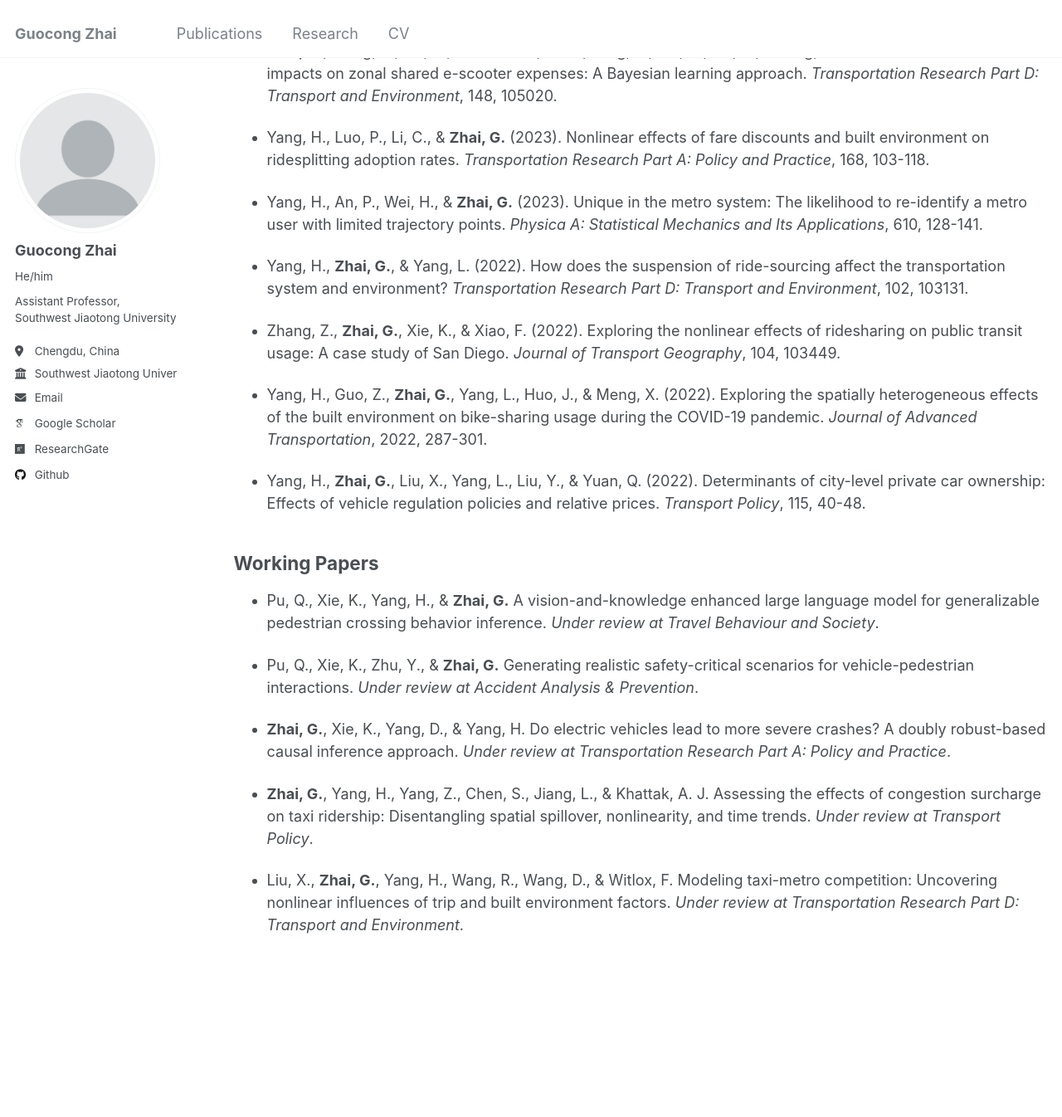
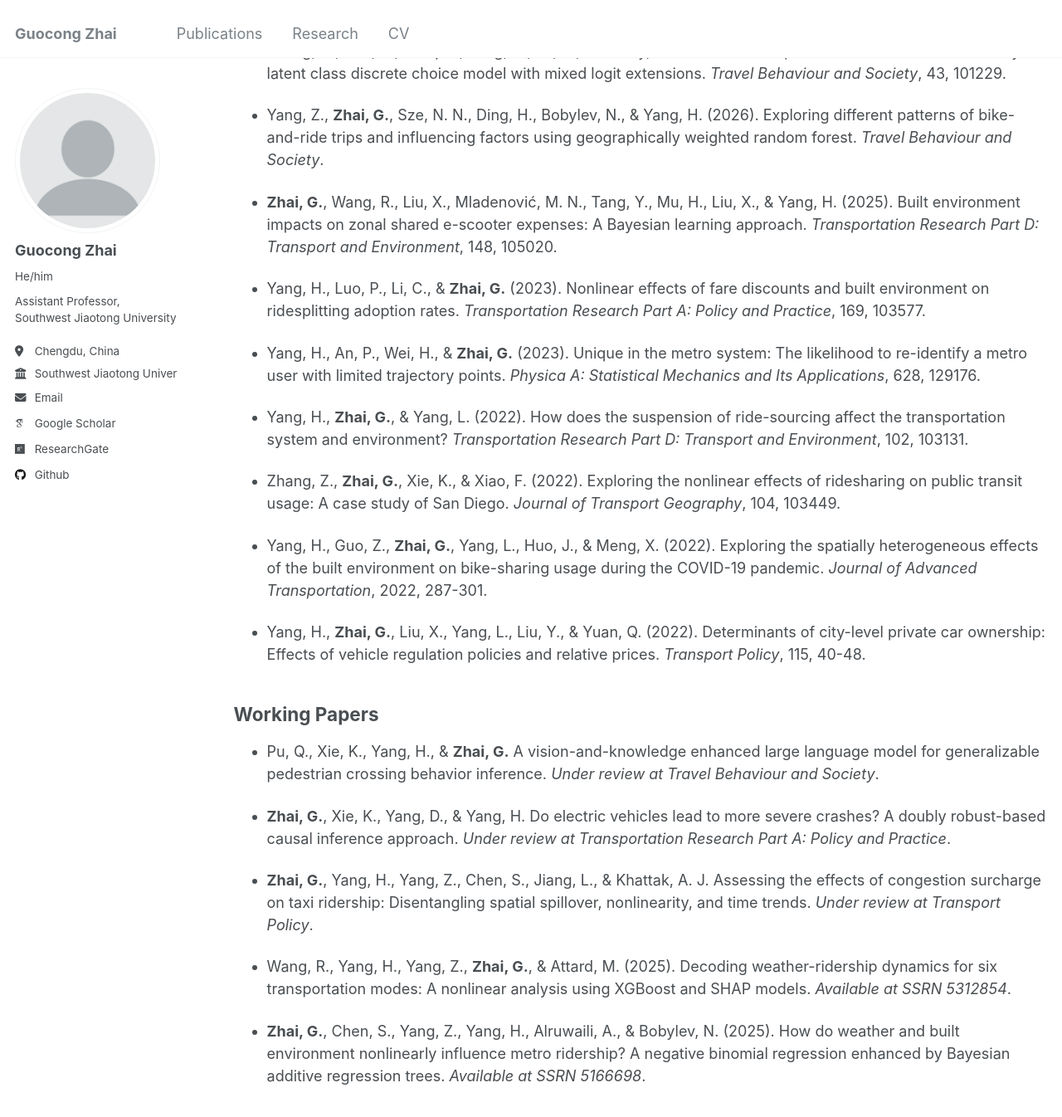
Before and after one commit to gzhai001/gzhai001.github.io, a Jekyll site: the page built from _pages/publications.md, in a window 1280 px wide and 1400 px high, scrolled down 1022 px. Shown: the top 1346 px of the window at 83% size. Built offline with Jekyll 4.4.1, drawn with Linux system fonts in a browser that asks for light colours; some web fonts are replaced; some of the changed text lies outside the part shown.

Commit message:
Update publications: TR-C and TR-D papers published, add SSRN working papers, fix citations

```diff
--- a/_pages/publications.md
+++ b/_pages/publications.md
@@ -25,15 +27,17 @@ You can also find my articles on [my Google Scholar profile](https://scholar.goo
 
 **Theme II: AI-Driven Behavioral Analytics for Sustainable Shared Mobility**
 
+- Liu, X., **Zhai, G.**, Yang, H., Wang, D., Zuidgeest, M., Ding, H., & Liu, X. (2026). Modeling taxi-metro competition: Uncovering nonlinear influences of trip and built environment factors. *Transportation Research Part D: Transport and Environment*, 161, 105637.
+
 - Zhang, H., Xue, X., **Zhai, G.**, Yang, H., Lu, X., & Cherry, C. (2026). Choice preferences for urban air mobility: A latent class discrete choice model with mixed logit extensions. *Travel Behaviour and Society*, 43, 101229.
 
 - Yang, Z., **Zhai, G.**, Sze, N. N., Ding, H., Bobylev, N., & Yang, H. (2026). Exploring different patterns of bike-and-ride trips and influencing factors using geographically weighted random forest. *Travel Behaviour and Society*.
 
 - **Zhai, G.**, Wang, R., Liu, X., Mladenović, M. N., Tang, Y., Mu, H., Liu, X., & Yang, H. (2025). Built environment impacts on zonal shared e-scooter expenses: A Bayesian learning approach. *Transportation Research Part D: Transport and Environment*, 148, 105020.
 
-- Yang, H., Luo, P., Li, C., & **Zhai, G.** (2023). Nonlinear effects of fare discounts and built environment on ridesplitting adoption rates. *Transportation Research Part A: Policy and Practice*, 168, 103-118.
+- Yang, H., Luo, P., Li, C., & **Zhai, G.** (2023). Nonlinear effects of fare discounts and built environment on ridesplitting adoption rates. *Transportation Research Part A: Policy and Practice*, 169, 103577.
 
-- Yang, H., An, P., Wei, H., & **Zhai, G.** (2023). Unique in the metro system: The likelihood to re-identify a metro user with limited trajectory points. *Physica A: Statistical Mechanics and Its Applications*, 610, 128-141.
+- Yang, H., An, P., Wei, H., & **Zhai, G.** (2023). Unique in the metro system: The likelihood to re-identify a metro user with limited trajectory points. *Physica A: Statistical Mechanics and Its Applications*, 628, 129176.
 
 - Yang, H., **Zhai, G.**, & Yang, L. (2022). How does the suspension of ride-sourcing affect the transportation system and environment? *Transportation Research Part D: Transport and Environment*, 102, 103131.
 
@@ -47,10 +51,10 @@ You can also find my articles on [my Google Scholar profile](https://scholar.goo
 
 - Pu, Q., Xie, K., Yang, H., & **Zhai, G.** A vision-and-knowledge enhanced large language model for generalizable pedestrian crossing behavior inference. *Under review at Travel Behaviour and Society*.
 
-- Pu, Q., Xie, K., Zhu, Y., & **Zhai, G.** Generating realistic safety-critical scenarios for vehicle-pedestrian interactions. *Under review at Accident Analysis & Prevention*.
-
 - **Zhai, G.**, Xie, K., Yang, D., & Yang, H. Do electric vehicles lead to more severe crashes? A doubly robust-based causal inference approach. *Under review at Transportation Research Part A: Policy and Practice*.
 
 - **Zhai, G.**, Yang, H., Yang, Z., Chen, S., Jiang, L., & Khattak, A. J. Assessing the effects of congestion surcharge on taxi ridership: Disentangling spatial spillover, nonlinearity, and time trends. *Under review at Transport Policy*.
 
-- Liu, X., **Zhai, G.**, Yang, H., Wang, R., Wang, D., & Witlox, F. Modeling taxi-metro competition: Uncovering nonlinear influences of trip and built environment factors. *Under review at Transportation Research Part D: Transport and Environment*.
+- Wang, R., Yang, H., Yang, Z., **Zhai, G.**, & Attard, M. (2025). Decoding weather-ridership dynamics for six transportation modes: A nonlinear analysis using XGBoost and SHAP models. *Available at SSRN 5312854*.
+
+- **Zhai, G.**, Chen, S., Yang, Z., Yang, H., Alruwaili, A., & Bobylev, N. (2025). How do weather and built environment nonlinearly influence metro ridership? A negative binomial regression enhanced by Bayesian additive regression trees. *Available at SSRN 5166698*.
```
Also changed, not shown: other parts of _pages/publications.md (+2 -0 lines), _pages/about.md (+1 -0 lines).
